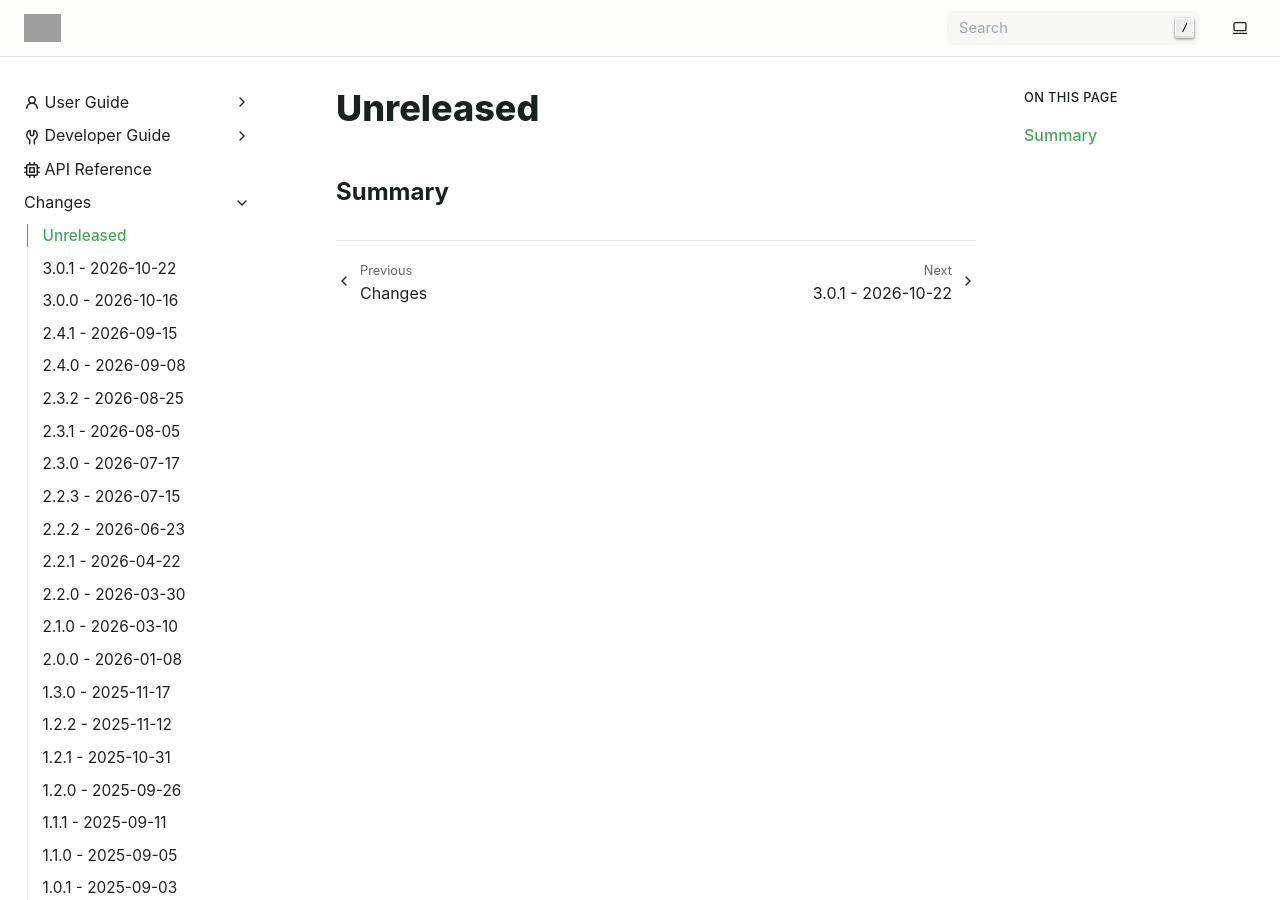
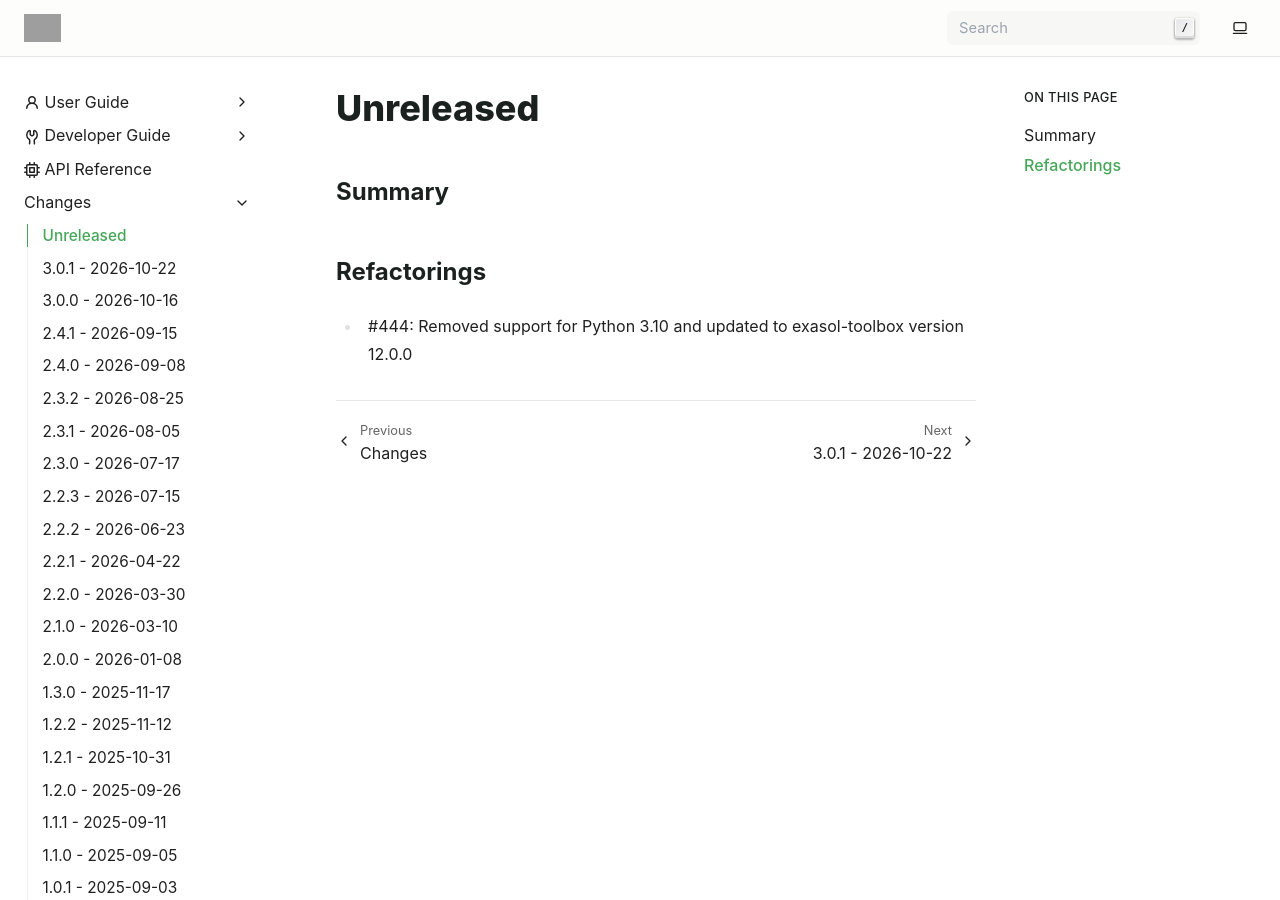
Before and after one commit to exasol/pyexasol, a Sphinx documentation site: the page built from doc/changes/unreleased.md, in a window 1280 px wide and 900 px high. Built offline with Sphinx 7.4.7, drawn with Linux system fonts in a browser that asks for light colours; grey boxes are pictures that could not be loaded.

Commit message:
Add changelog entry

```diff
--- a/doc/changes/unreleased.md
+++ b/doc/changes/unreleased.md
@@ -1,3 +1,7 @@
 # Unreleased
 
 ## Summary
+
+## Refactorings
+
+* #444: Removed support for Python 3.10 and updated to exasol-toolbox version 12.0.0
```
